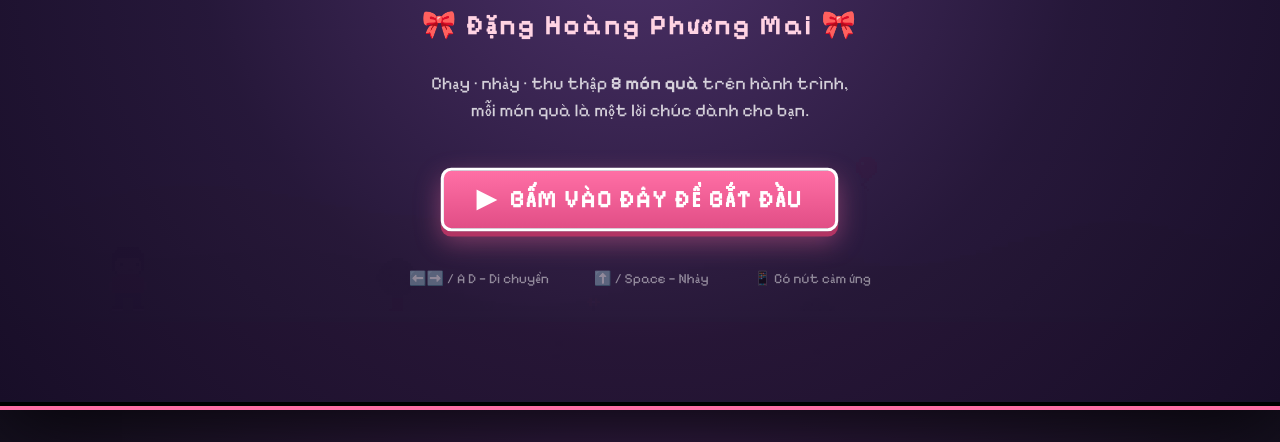
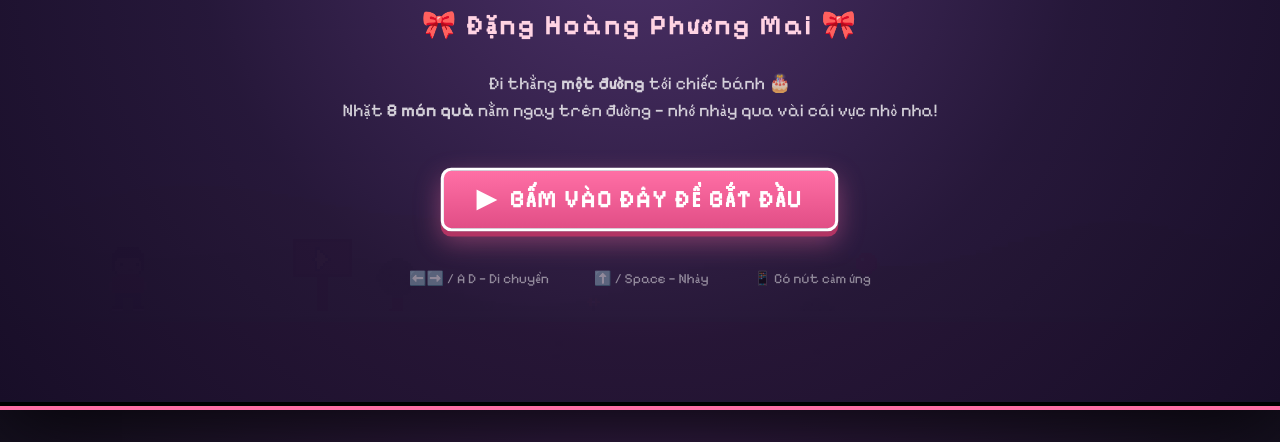
Before and after one commit to huyhandsome6996/b1, a plain HTML site: page sinh-nhat-mai/index.html in a window 1280 px wide. Shown: the part 358-800 px from the top of the page. Drawn offline with Linux system fonts and the light colour scheme.

Commit message:
Sinh nhat Mai v2: tro choi di thang 1 duong - qua nam tren duong, them vuc sau nhay qua, cam ung onn dinh hon

```diff
--- a/sinh-nhat-mai/game.js
+++ b/sinh-nhat-mai/game.js
@@ -6,6 +6,17 @@
 const W = 480, H = 270, GROUND = 236, WORLD = 3200;
 const CAKE_X = 2960;
 const GRAV = 0.42, JUMP_V = -7.6, MOVE_A = 0.55, MOVE_MAX = 2.6;
+
+/* VỤC SÂU — nhìn thấy rõ, nhảy qua là được. Rơi vào chỉ quay lại mép an toàn, không mất gì */
+const PITS = [
+  { x: 760,  w: 48 },
+  { x: 1290, w: 56 },
+  { x: 2440, w: 48 }
+];
+/* chân nhân vật đứng TRỌN VỌN trong vùng vực → mới rơi (đứng mép vẫn vững) */
+function pitFull(x1, x2) { return PITS.some(pt => x1 >= pt.x && x2 <= pt.x + pt.w); }
+/* bất kỳ điểm nào chạm vùng vực (dùng để ẩn trang trí/sạn đất) */
+function pitHit(x1, x2)  { return PITS.some(pt => x1 < pt.x + pt.w && x2 > pt.x); }
 
 const ITEMS_DEF = [
   { spr:'balloon', word:'CHÚC',   wish:'Niềm vui nở hoa mỗi ngày 🎈' },
@@ -17,8 +28,9 @@
   { spr:'note',    word:'PHƯƠNG', wish:'Bình an trong tâm hồn 🎵' },
   { spr:'clover',  word:'MAI',    wish:'Thành công rực rỡ 🍀' }
 ];
-const ITEM_XS = [320, 560, 800, 1040, 1280, 1520, 1760, 2200];
-const ITEM_YS = [176, 140, 176, 140, 176, 140, 176, 176];
+/* TẤT CẢ quà nằm NGAY TRÊN ĐƯỜNG đi — đi tới là ăn, không cần nhảy, không cần quay lại */
+const ITEM_XS = [320, 560, 880, 1140, 1420, 1680, 1940, 2200];
+const ITEM_YS = [212, 212, 212, 212, 212, 212, 212, 212];
 
 /* ---------- DOM ---------- */
 const $ = id => document.getElementById(id);
@@ -36,6 +48,7 @@
 let player, items, particles, collected, cam, t, hintShown;
 let keys = { left:false, right:false, jump:false };
 let jumpLock = false;
+let lastSafeX = 40;   /* vị trí đất an toàn gần nhất — nơi hồi sinh nếu rơi vực */
 let toastTimer = null;
 let cakeHintT = -999;
 let muted = false;
@@ -111,6 +124,7 @@
 /* ---------- Khởi tạo game ---------- */
 function resetGame() {
   player = { x: 40, y: GROUND - 24, vx: 0, vy: 0, dir: 1, onGround: true, animT: 0 };
+  lastSafeX = 40;
   items = ITEMS_DEF.map((d, i) => ({
     ...d, sprObj: SPRITES[d.spr],
     x: ITEM_XS[i], y: ITEM_YS[i],
@@ -184,17 +198,36 @@
   p.vy += GRAV;
   p.x += p.vx; p.y += p.vy;
   p.x = Math.max(0, Math.min(WORLD - 16, p.x));
-  if (p.y >= GROUND - 24) { p.y = GROUND - 24; p.vy = 0; p.onGround = true; }
+
+  /* đứng trên đất — trừ khi đang ở trọn trong vùng vực */
+  if (p.y >= GROUND - 24 && !pitFull(p.x + 4, p.x + 10)) {
+    const deep = p.y > GROUND - 12;   /* vừa bò ra từ lòng vực */
+    p.y = GROUND - 24; p.vy = 0; p.onGround = true;
+    lastSafeX = p.x;
+    if (deep) spawnBurst(p.x + 8, GROUND - 8, ['#c9a377', '#8d5c31', '#ffffff'], 10);
+  } else if (pitFull(p.x + 4, p.x + 10) && p.y > GROUND - 23) {
+    p.onGround = false;
+  }
+
+  /* rơi xuống vực → hồi sinh ở mép đất an toàn, không mất gì cả */
+  if (p.y > H + 40) {
+    p.x = lastSafeX; p.y = GROUND - 30;
+    p.vx = 0; p.vy = 0; p.onGround = false;
+    spawnBurst(p.x + 8, GROUND - 12, ['#ffffff', '#ffd76e', '#9ad9f5'], 12);
+    showToast('😅 Rơi trúng vực rồi! Không sao đâu — nhảy qua cái hố nhỏ là được 💪');
+  }
 
   p.animT += Math.abs(p.vx) > 0.3 ? 1 : 0;
 
-  /* nhặt quà */
-  const pr = { x: p.x + 2, y: p.y + 2, w: 12, h: 20 };
+  /* nhặt quà — vùng hút rộng: chỉ cần đi NGANG QUA là ăn được, kể cả đang nhảy trên đầu quà.
+     Đi thẳng từ đầu tới cuối chắc chắn đủ 8/8, không bao giờ phải quay lại */
+  const pcx = p.x + 8, pbottom = p.y + 24;
   items.forEach(it => {
     if (it.got) return;
     const bobY = it.y + Math.sin(t * 0.05 + it.bob) * 3;
-    if (pr.x < it.x + it.w && pr.x + pr.w > it.x && pr.y < bobY + it.h && pr.y + pr.h > bobY) {
+    if (Math.abs(pcx - (it.x + it.w / 2)) < it.w / 2 + 10 && pbottom > it.y - 52) {
       collectItem(it);
+      return;
     }
     if (Math.random() < 0.02) {
       particles.push({ x: it.x + Math.random() * it.w, y: bobY + Math.random() * it.h,
@@ -209,7 +242,7 @@
     } else if (t - cakeHintT > 300) {
       cakeHintT = t;
       const left = ITEMS_DEF.length - collected;
-      showToast(`❗ Chiếc bánh chưa mở! Còn <b>${left}</b> món quà chưa nhặt — hãy đi theo <b>mũi tên vàng</b> để tìm nè`);
+      showToast(`❗ Chiếc bánh chưa mở! Còn <b>${left}</b> món quà nằm ngay trên đường thôi — quay lại nhẹ nhàng là có nha 💛`);
     }
   }
 
@@ -259,27 +292,86 @@
 }
 
 const TREES  = [140, 640, 1150, 1620, 2140, 2620, 2880];
-const BUSHES = [300, 900, 1420, 1980, 2450, 2790];
-const FLW    = [220, 470, 730, 1010, 1330, 1710, 2090, 2320, 2560, 2760, 3080];
-const GRASSES= [180, 380, 560, 840, 1100, 1260, 1560, 1840, 2020, 2260, 2480, 2680, 2900, 3060];
+const BUSHES = [300, 900, 1420, 1980, 2540, 2790];
+const FLW    = [220, 470, 730, 1010, 1370, 1710, 2090, 2320, 2560, 2760, 3080];
+const GRASSES= [180, 380, 560, 840, 1100, 1230, 1560, 1840, 2020, 2260, 2510, 2680, 2900, 3060];
 
 function drawDecor() {
-  TREES.forEach(x => { const sx = x - cam; if (sx > -25 && sx < W) drawSprite(ctx, SPRITES.tree, sx, GROUND - 20, false); });
-  BUSHES.forEach(x => { const sx = x - cam; if (sx > -18 && sx < W) drawSprite(ctx, SPRITES.bush, sx, GROUND - 5, false); });
-  FLW.forEach((x, i) => { const sx = x - cam; if (sx > -8 && sx < W) drawSprite(ctx, i % 2 ? SPRITES.dflower2 : SPRITES.dflower, sx, GROUND - 5, false); });
-  GRASSES.forEach(x => { const sx = x - cam; if (sx > -6 && sx < W) drawSprite(ctx, SPRITES.grass, sx, GROUND - 4, false); });
+  const skip = x => pitHit(x - 2, x + 26); /* không vẽ trang trí đè lên lòng vực */
+  TREES.forEach(x => { if (skip(x)) return; const sx = x - cam; if (sx > -25 && sx < W) drawSprite(ctx, SPRITES.tree, sx, GROUND - 20, false); });
+  BUSHES.forEach(x => { if (skip(x)) return; const sx = x - cam; if (sx > -18 && sx < W) drawSprite(ctx, SPRITES.bush, sx, GROUND - 5, false); });
+  FLW.forEach((x, i) => { if (skip(x)) return; const sx = x - cam; if (sx > -8 && sx < W) drawSprite(ctx, i % 2 ? SPRITES.dflower2 : SPRITES.dflower, sx, GROUND - 5, false); });
+  GRASSES.forEach(x => { if (skip(x)) return; const sx = x - cam; if (sx > -6 && sx < W) drawSprite(ctx, SPRITES.grass, sx, GROUND - 4, false); });
+}
+
+/* Biển gỗ mũi tên vàng: đi thẳng + báo trước chỗ vực */
+const SIGNS = [110, 700, 1230, 2380];
+function drawSigns() {
+  SIGNS.forEach(x => {
+    if (pitHit(x - 2, x + 26)) return;
+    const sx = (x - cam) | 0;
+    if (sx < -30 || sx > W) return;
+    ctx.fillStyle = '#6e4529'; ctx.fillRect(sx + 9, GROUND - 13, 4, 13);
+    ctx.fillStyle = '#8a5a3b'; ctx.fillRect(sx, GROUND - 27, 22, 14);
+    ctx.fillStyle = '#5b3a22';
+    ctx.fillRect(sx, GROUND - 27, 22, 1);
+    ctx.fillRect(sx, GROUND - 14, 22, 1);
+    ctx.fillRect(sx, GROUND - 27, 1, 14);
+    ctx.fillRect(sx + 21, GROUND - 27, 1, 14);
+    drawSprite(ctx, SPRITES.arrowR, sx + 7, GROUND - 24, false);
+  });
+}
+
+/* Đất được vẽ theo từng đoạn, chừa lại các khoảng vực */
+const G_SEGS = (() => {
+  let segs = [[0, WORLD]];
+  PITS.forEach(p => {
+    const next = [];
+    segs.forEach(([a, b]) => {
+      if (p.x + p.w <= a || p.x >= b) { next.push([a, b]); return; }
+      if (p.x > a) next.push([a, p.x]);
+      if (p.x + p.w < b) next.push([p.x + p.w, b]);
+    });
+    segs = next;
+  });
+  return segs;
+})();
+
+function drawPost(px) {  /* cọc cảnh báo sọc vàng-đen đặt hai mép vực */
+  ctx.fillStyle = '#ffd76e'; ctx.fillRect(px, GROUND - 9, 4, 9);
+  ctx.fillStyle = '#2b2233';
+  ctx.fillRect(px, GROUND - 9, 4, 2);
+  ctx.fillRect(px, GROUND - 5, 4, 2);
 }
 
 function drawGround() {
-  ctx.fillStyle = '#67c455'; ctx.fillRect(0, GROUND, W, 4);
-  ctx.fillStyle = '#8adf79'; ctx.fillRect(0, GROUND, W, 2);
-  ctx.fillStyle = '#a4713f'; ctx.fillRect(0, GROUND + 4, W, H - GROUND - 4);
+  G_SEGS.forEach(([a, b]) => {
+    const sx = a - cam, sw = b - a;
+    if (sx + sw < 0 || sx > W) return;
+    ctx.fillStyle = '#67c455'; ctx.fillRect(sx, GROUND, sw, 4);
+    ctx.fillStyle = '#8adf79'; ctx.fillRect(sx, GROUND, sw, 2);
+    ctx.fillStyle = '#a4713f'; ctx.fillRect(sx, GROUND + 4, sw, H - GROUND - 4);
+  });
   ctx.fillStyle = '#8d5c31';
   for (let i = 0; i < 42; i++) {
     const wx = (i * 97 + 13) % WORLD;
+    if (pitHit(wx, wx + 3)) continue;
     const sx = wx - cam;
     if (sx > -3 && sx < W) ctx.fillRect(sx, GROUND + 10 + ((i * 29) % 26), 3, 2);
   }
+  /* LÒNG VỰC — tối dần xuống sâu, nhìn phát biết là phải nhảy */
+  PITS.forEach(pt => {
+    const sx = pt.x - cam;
+    if (sx > W || sx + pt.w < 0) return;
+    ctx.fillStyle = '#2a1810'; ctx.fillRect(sx, GROUND, pt.w, 10);
+    ctx.fillStyle = '#1a0e0a'; ctx.fillRect(sx, GROUND + 10, pt.w, 14);
+    ctx.fillStyle = '#0b0507'; ctx.fillRect(sx, GROUND + 24, pt.w, H - GROUND - 24);
+    ctx.fillStyle = '#4a2e1c'; ctx.fillRect(sx, GROUND, 2, 34);
+    ctx.fillStyle = '#3a2317'; ctx.fillRect(sx + pt.w - 2, GROUND, 2, 34);
+    ctx.fillStyle = '#67c455'; ctx.fillRect(sx - 1, GROUND, 1, 5);
+    ctx.fillStyle = '#67c455'; ctx.fillRect(sx + pt.w, GROUND, 1, 4);
+    drawPost(sx - 7); drawPost(sx + pt.w + 3);
+  });
 }
 
 function drawCake() {
@@ -348,9 +440,11 @@
   if (!p.onGround) spr = SPRITES.player_jump;
   else if (Math.abs(p.vx) > 0.3) spr = (p.animT >> 3) % 2 ? SPRITES.player_walk1 : SPRITES.player_walk2;
   else spr = SPRITES.player_idle;
-  /* bóng đổ */
-  ctx.fillStyle = 'rgba(0,0,0,.18)';
-  ctx.fillRect((p.x + 1 - cam) | 0, GROUND - 1, 13, 2);
+  /* bóng đổ — chỉ vẽ khi đứng trên đất, không vẽ trên lòng vực */
+  if (!pitFull(p.x + 4, p.x + 10)) {
+    ctx.fillStyle = 'rgba(0,0,0,.18)';
+    ctx.fillRect((p.x + 1 - cam) | 0, GROUND - 1, 13, 2);
+  }
   drawSprite(ctx, spr, (p.x - cam) | 0, p.y | 0, p.dir === -1);
 }
 
@@ -368,6 +462,7 @@
   drawHills(0.75, '#7fc86e', 18, 10, 0.016, 6, 0.042, 1.4);
   drawGround();
   drawDecor();
+  drawSigns();
   drawCake();
   drawItems();
   drawGuides();
@@ -519,10 +614,15 @@
 const isTouch = ('ontouchstart' in window) || (navigator.maxTouchPoints > 0) ||
   (window.matchMedia && (matchMedia('(pointer: coarse)').matches || matchMedia('(max-width: 820px)').matches));
 
-/* dự phòng: nếu thiết bị chạm thực sự mà chưa hiện nút → hiện ngay khi chạm */
-document.addEventListener('touchstart', () => {
-  if (state === 'play') touchEl.classList.remove('hidden');
-}, { passive: true, once: true });
+/* dự phòng chắc chắn cho điện thoại: BẤT KỲ lần chạm nào khi đang chơi cũng hiện nút
+   (không dùng once:true — listener cũ bị lần chạm mở game "ăn mất" làm nút không bao giờ hiện) */
+['touchstart', 'pointerdown'].forEach(ev => {
+  document.addEventListener(ev, e => {
+    if (state === 'play' && touchEl.classList.contains('hidden')) {
+      if (ev === 'touchstart' || e.pointerType === 'touch') touchEl.classList.remove('hidden');
+    }
+  }, { passive: true });
+});
 
 /* nút toàn màn hình (nếu trình duyệt hỗ trợ) */
 const fsBtn = $('fs-btn');
@@ -556,6 +656,10 @@
   b.addEventListener('pointerup', off);
   b.addEventListener('pointerleave', off);
   b.addEventListener('pointercancel', off);
+  /* fallback cho trình duyệt cũ không có Pointer Events (iOS cũ) */
+  b.addEventListener('touchstart', on, { passive: false });
+  b.addEventListener('touchend', off, { passive: false });
+  b.addEventListener('touchcancel', off, { passive: false });
 }
 bindTouch('btn-left', 'left');
 bindTouch('btn-right', 'right');
--- a/sinh-nhat-mai/index.html
+++ b/sinh-nhat-mai/index.html
@@ -8,7 +8,7 @@
 <link rel="preconnect" href="https://fonts.googleapis.com">
 <link rel="preconnect" href="https://fonts.gstatic.com" crossorigin>
 <link href="https://fonts.googleapis.com/css2?family=Pixelify+Sans:wght@400;500;600;700&family=VT323&display=swap" rel="stylesheet">
-<link rel="stylesheet" href="style.css">
+<link rel="stylesheet" href="style.css?v=2">
 </head>
 <body>
 <div id="stage">
@@ -51,7 +51,7 @@
         <div class="title-flag">🎉 &nbsp;A TINY PIXEL GAME&nbsp; 🎉</div>
         <h1 class="title-big">CHÚC MỪNG<br><span>SINH NHẬT</span></h1>
         <div class="title-name">🎀 Đặng Hoàng Phương Mai 🎀</div>
-        <p class="title-desc">Chạy · nhảy · thu thập <b>8 món quà</b> trên hành trình,<br>mỗi món quà là một lời chúc dành cho bạn.</p>
+        <p class="title-desc">Đi thẳng <b>một đường</b> tới chiếc bánh 🎂<br>Nhặt <b>8 món quà</b> nằm ngay trên đường — nhớ nhảy qua vài cái vực nhỏ nha!</p>
         <button id="start-btn">▶ &nbsp;BẤM VÀO ĐÂY ĐỂ BẮT ĐẦU</button>
         <div class="title-controls">
           <span>⬅️➡️ / A D — Di chuyển</span>
@@ -83,7 +83,7 @@
     <audio id="song" src="assets/birthday-song.mp3" preload="auto"></audio>
   </div>
 </div>
-<script src="sprites.js"></script>
-<script src="game.js"></script>
+<script src="sprites.js?v=2"></script>
+<script src="game.js?v=2"></script>
 </body>
 </html>
```
Also changed, not shown: sinh-nhat-mai/style.css (+10 -0 lines).
